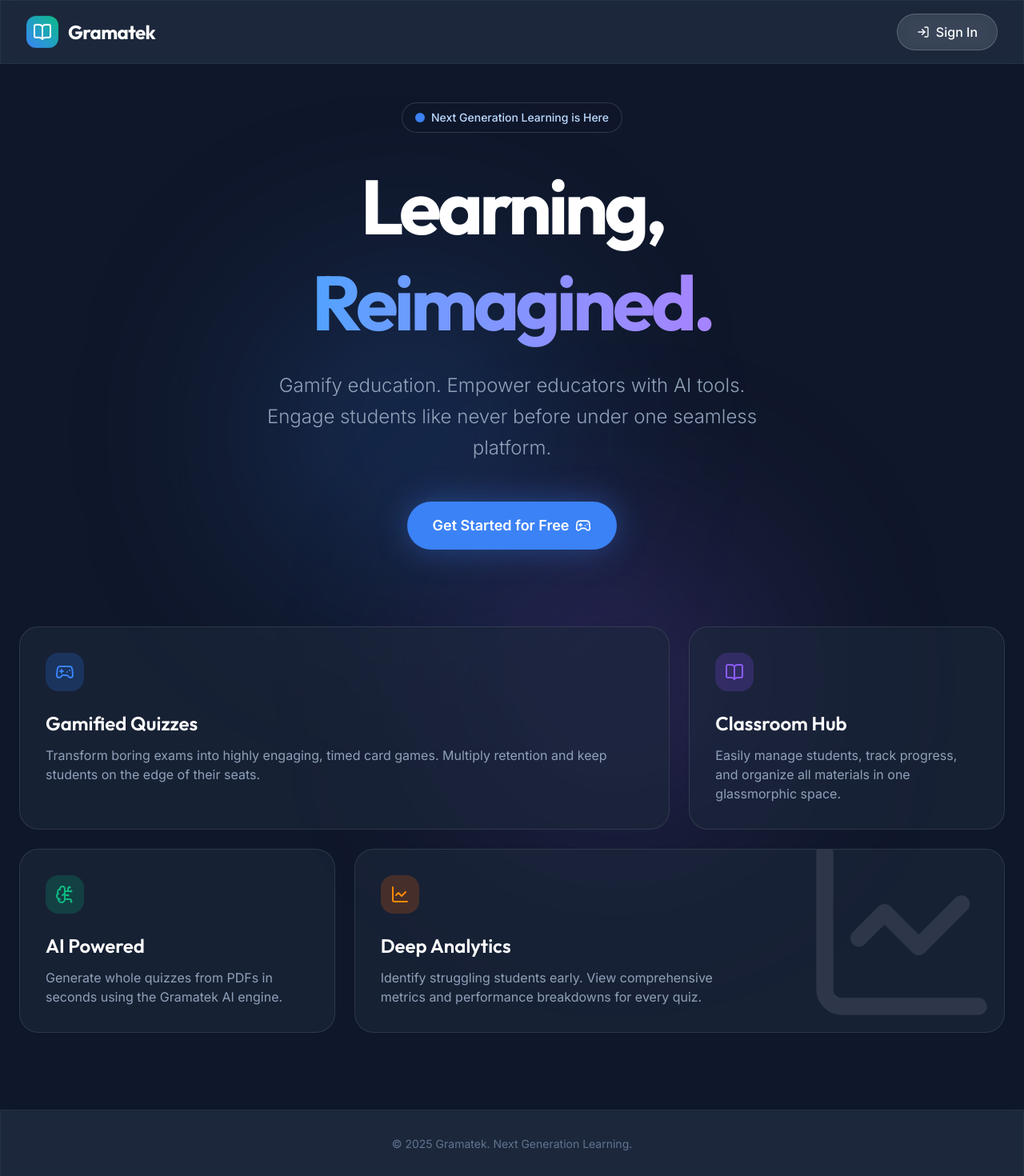
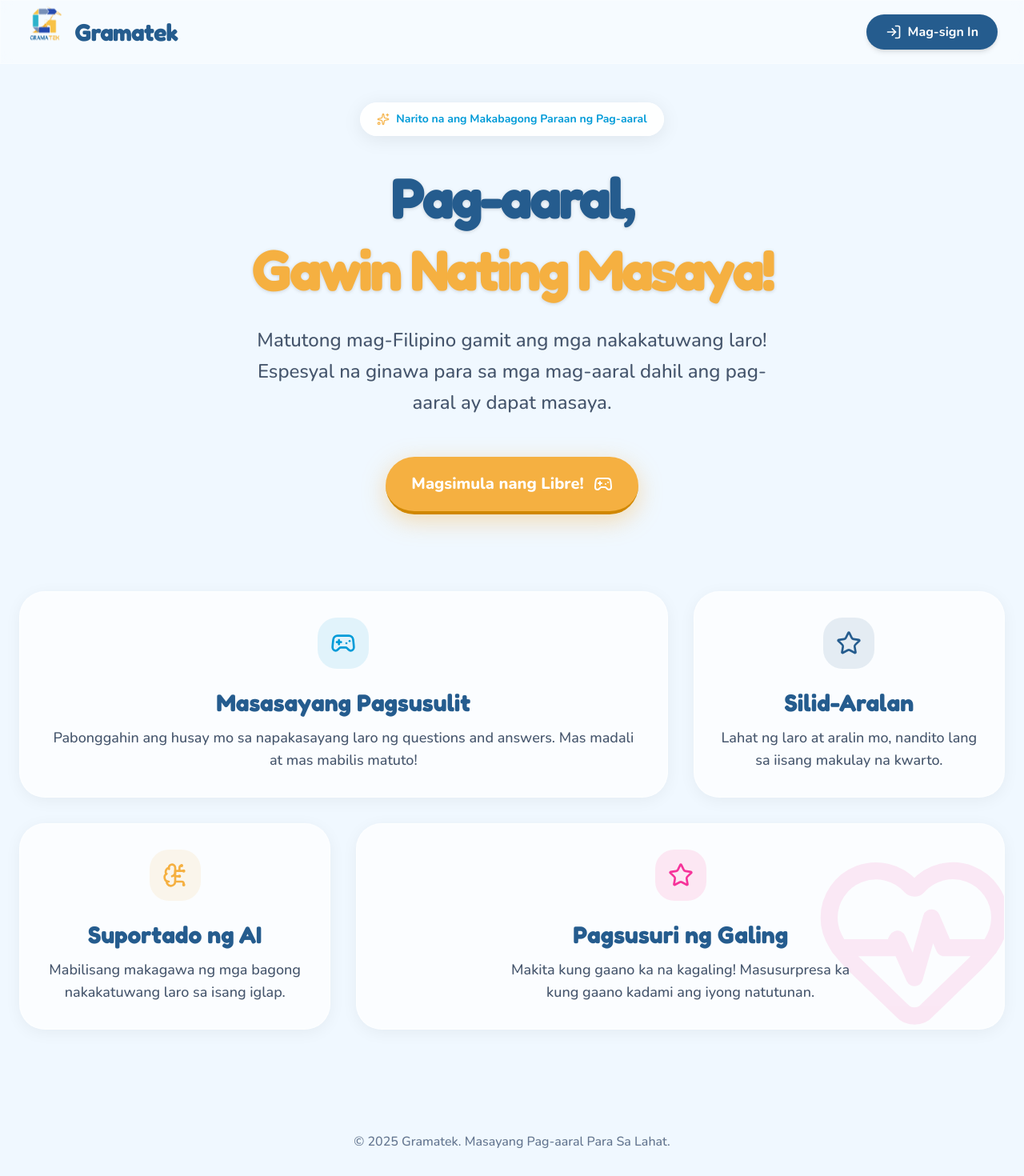
Before and after one commit to JunFue/Gramatek, a Next.js app: page / in a window 1280 px wide. Shown: the top 1470 px of the page at 80% size. Built offline with nearby package versions, Linux system fonts and the light colour scheme.

Commit message:
feat: implement landing page, global styles, and middleware proxy for route protection

```diff
--- a/src/app/globals.css
+++ b/src/app/globals.css
@@ -1,30 +1,30 @@
 @import "tailwindcss";
 
 @theme {
-  --font-sans: var(--font-inter);
-  --font-heading: var(--font-outfit);
+  --font-sans: var(--font-nunito);
+  --font-heading: var(--font-fredoka);
 
-  --color-brand-primary: #3b82f6; /* Electric blue */
-  --color-brand-secondary: #8b5cf6; /* Violet */
-  --color-brand-accent: #10b981; /* Emerald */
+  --color-brand-primary: #255C8E; /* Logo Dark Blue */
+  --color-brand-secondary: #009BD8; /* Logo Light Blue */
+  --color-brand-accent: #F5B041; /* Logo Yellow */
 
-  --color-surface: #1e293b;
-  --color-surface-hover: #334155;
-  --color-background: #0f172a;
+  --color-surface: #ffffff;
+  --color-surface-hover: #f1f5f9;
+  --color-background: #F0F8FF; /* Alice Blue, very soft */
 }
 
 /* Base styles */
 @layer base {
   :root {
-    --background: #0f172a; /* Slate 900 */
-    --foreground: #f8fafc; /* Slate 50 */
+    --background: #F4F9FF; /* Soft sky blue background */
+    --foreground: #1e293b; /* Dark slate for high contrast */
   }
 
   body {
     background-color: var(--background);
     color: var(--foreground);
-    background-image: radial-gradient(circle at 15% 50%, rgba(59, 130, 246, 0.15) 0%, transparent 50%),
-                      radial-gradient(circle at 85% 30%, rgba(139, 92, 246, 0.15) 0%, transparent 50%);
+    background-image: radial-gradient(circle at 10% 20%, rgba(0, 155, 216, 0.1) 0%, transparent 40%),
+                      radial-gradient(circle at 90% 80%, rgba(245, 176, 65, 0.1) 0%, transparent 40%);
     background-attachment: fixed;
   }
 }
@@ -32,25 +32,25 @@
 /* Custom utilities */
 @layer utilities {
   .glass {
-    @apply bg-slate-800/60 backdrop-blur-md border border-white/10;
+    @apply bg-white/70 backdrop-blur-md border border-white/60 shadow-[0_4px_20px_rgba(0,0,0,0.05)];
   }
 
   .glass-strong {
-    @apply bg-slate-900/80 backdrop-blur-xl border border-white/15;
+    @apply bg-white/90 backdrop-blur-xl border border-white shadow-[0_4px_25px_rgba(0,0,0,0.08)];
   }
 
   .glass-subtle {
-    @apply bg-slate-700/40 backdrop-blur-sm border border-white/5;
+    @apply bg-white/40 backdrop-blur-sm border border-white/30;
   }
 
   /* Shared card hover effect */
   .card-hover {
-    @apply transition-all duration-300 hover:-translate-y-1 hover:shadow-[0_8px_30px_rgb(0,0,0,0.4)] hover:border-white/20;
+    @apply transition-all duration-300 hover:-translate-y-2 hover:shadow-[0_15px_35px_rgba(37,92,142,0.1)] hover:border-brand-secondary/30;
   }
 
   /* Text gradient utility */
   .text-gradient {
-    @apply bg-clip-text text-transparent bg-gradient-to-r from-blue-400 to-violet-400;
+    @apply bg-clip-text text-transparent bg-gradient-to-r from-brand-primary to-brand-secondary;
   }
 }
 
@@ -58,7 +58,7 @@
 @layer utilities {
   @keyframes float {
     0% { transform: translateY(0px); }
-    50% { transform: translateY(-10px); }
+    50% { transform: translateY(-8px); }
     100% { transform: translateY(0px); }
   }
 
@@ -73,14 +73,14 @@
   }
 
   .animate-float {
-    animation: float 6s ease-in-out infinite;
+    animation: float 4s ease-in-out infinite;
   }
 
   .animate-fade-in {
-    animation: fadeIn 0.5s ease-out forwards;
+    animation: fadeIn 0.4s ease-out forwards;
   }
 
   .animate-slide-up {
-    animation: slideUp 0.6s ease-out forwards;
+    animation: slideUp 0.5s ease-out forwards;
   }
 }
--- a/src/app/layout.tsx
+++ b/src/app/layout.tsx
@@ -1,20 +1,23 @@
 import type { Metadata } from "next";
-import { Inter, Outfit } from "next/font/google";
+import { Nunito, Fredoka } from "next/font/google";
 import "./globals.css";
 
-const inter = Inter({
-  variable: "--font-inter",
+const nunito = Nunito({
+  variable: "--font-nunito",
   subsets: ["latin"],
 });
 
-const outfit = Outfit({
-  variable: "--font-outfit",
+const fredoka = Fredoka({
+  variable: "--font-fredoka",
   subsets: ["latin"],
 });
 
 export const metadata: Metadata = {
-  title: "Gramatek | Learning, Reimagined.",
-  description: "A gamified educational platform where educators create classrooms and interactive quizzes, and students learn to succeed.",
+  title: "Gramatek | Matuto Habang Naglalaro!",
+  description: "Isang masayang platform kung saan natututo ang mga mag-aaral ng Filipino sa pamamagitan ng mga laro.",
+  icons: {
+    icon: '/logo.png',
+  },
 };
 
 export default function RootLayout({
@@ -23,8 +26,8 @@
   children: React.ReactNode;
 }>) {
   return (
-    <html lang="en" className={`${inter.variable} ${outfit.variable} h-full antialiased`} suppressHydrationWarning>
-      <body className="min-h-full flex flex-col font-sans">
+    <html lang="en" className={`${nunito.variable} ${fredoka.variable} h-full antialiased`} suppressHydrationWarning>
+      <body className="min-h-full flex flex-col font-sans" suppressHydrationWarning>
         {children}
       </body>
     </html>
--- a/src/app/page.tsx
+++ b/src/app/page.tsx
@@ -1,5 +1,5 @@
 import { signInWithGoogle } from './auth/actions'
-import { BookOpen, Gamepad2, BrainCircuit, LineChart, LogIn } from 'lucide-react'
+import { Sparkles, Gamepad2, BrainCircuit, Star, LogIn, HeartPulse } from 'lucide-react'
 import Image from 'next/image'
 
 export default function LandingPage() {
@@ -8,16 +8,22 @@
       {/* Navigation */}
       <nav className="w-full h-20 glass-subtle flex items-center justify-between px-8 absolute top-0 z-50">
         <div className="flex items-center gap-3">
-          <div className="w-10 h-10 rounded-xl bg-gradient-to-tr from-brand-primary to-brand-accent flex items-center justify-center animate-float">
-            <BookOpen className="text-white w-6 h-6" />
+          <div className="w-12 h-12 flex items-center justify-center animate-bounce">
+            <Image
+              src="/logo.png"
+              alt="Gramatek Logo"
+              width={48}
+              height={48}
+              className="object-contain"
+            />
           </div>
-          <span className="text-2xl font-heading font-bold text-white tracking-tight">Gramatek</span>
+          <span className="text-3xl font-heading font-extrabold text-brand-primary tracking-tight">Gramatek</span>
         </div>
 
         <form action={signInWithGoogle}>
-          <button type="submit" className="flex items-center gap-2 px-6 py-2.5 rounded-full bg-white/10 hover:bg-white/20 text-white font-medium transition-all backdrop-blur-md border border-white/20">
-            <LogIn className="w-4 h-4" />
-            Sign In
+          <button type="submit" className="flex items-center gap-2 px-6 py-2.5 rounded-full bg-brand-primary text-white font-bold transition-all shadow-md hover:bg-brand-secondary hover:scale-105">
+            <LogIn className="w-5 h-5" />
+            Mag-sign In
           </button>
         </form>
       </nav>
@@ -25,76 +31,68 @@
       {/* Hero Section */}
       <main className="flex-1 w-full max-w-7xl mx-auto px-6 pt-32 pb-24 flex flex-col items-center justify-center text-center relative z-10">
 
-        {/* Background glow effects */}
-        <div className="absolute top-1/4 left-1/4 w-96 h-96 bg-brand-primary/20 rounded-full blur-[120px] pointer-events-none" />
-        <div className="absolute bottom-1/4 right-1/4 w-96 h-96 bg-brand-secondary/20 rounded-full blur-[120px] pointer-events-none" />
-
         <div className="animate-slide-up">
-          <div className="inline-flex items-center gap-2 px-4 py-2 rounded-full glass-strong mb-8 text-sm font-medium text-blue-200">
-            <span className="relative flex h-3 w-3">
-              <span className="animate-ping absolute inline-flex h-full w-full rounded-full bg-brand-primary opacity-75"></span>
-              <span className="relative inline-flex rounded-full h-3 w-3 bg-brand-primary"></span>
-            </span>
-            Next Generation Learning is Here
+          <div className="inline-flex items-center gap-2 px-5 py-2.5 rounded-full glass-strong mb-8 text-sm font-bold text-brand-secondary border-2 border-brand-secondary/20 shadow-sm">
+            <Sparkles className="w-4 h-4 text-brand-accent animate-pulse" />
+            Narito na ang Makabagong Paraan ng Pag-aaral
           </div>
 
-          <h1 className="text-6xl md:text-8xl font-heading font-bold text-white leading-tight tracking-tighter mb-6">
-            Learning, <br/>
-            <span className="text-gradient">Reimagined.</span>
+          <h1 className="text-6xl md:text-7xl font-heading font-extrabold text-brand-primary leading-tight tracking-tighter mb-6 drop-shadow-sm">
+            Pag-aaral,<br/>
+            <span className="text-brand-accent">Gawin Nating Masaya!</span>
           </h1>
 
-          <p className="text-xl md:text-2xl text-slate-400 max-w-2xl mx-auto mb-12 font-sans font-light leading-relaxed">
-            Gamify education. Empower educators with AI tools. Engage students like never before under one seamless platform.
+          <p className="text-xl md:text-2xl text-slate-600 max-w-2xl mx-auto mb-12 font-sans font-medium leading-relaxed">
+            Matutong mag-Filipino gamit ang mga nakakatuwang laro! Espesyal na ginawa para sa mga mag-aaral dahil ang pag-aaral ay dapat masaya.
           </p>
 
           <form action={signInWithGoogle}>
-            <button type="submit" className="group relative px-8 py-4 bg-brand-primary hover:bg-blue-500 rounded-full text-white font-semibold text-lg transition-all shadow-[0_0_40px_rgba(59,130,246,0.4)] hover:shadow-[0_0_60px_rgba(59,130,246,0.6)] hover:-translate-y-1 overflow-hidden">
-              <span className="relative z-10 flex items-center gap-2">
-                Get Started for Free
-                <Gamepad2 className="w-5 h-5 group-hover:rotate-12 transition-transform" />
+            <button type="submit" className="group relative px-8 py-5 bg-brand-accent hover:bg-yellow-400 rounded-full text-white font-extrabold text-xl transition-all shadow-[0_8px_30px_rgba(245,176,65,0.4)] hover:shadow-[0_12px_40px_rgba(245,176,65,0.6)] hover:-translate-y-2 overflow-hidden border-b-4 border-yellow-600 active:border-b-0 active:translate-y-1">
+              <span className="relative z-10 flex items-center gap-3">
+                Magsimula nang Libre!
+                <Gamepad2 className="w-6 h-6 group-hover:rotate-12 transition-transform" />
               </span>
-              <div className="absolute inset-0 bg-gradient-to-r from-transparent via-white/20 to-transparent -translate-x-full group-hover:translate-x-full duration-1000 transition-transform" />
             </button>
           </form>
         </div>
 
         {/* Bento Grid Features */}
-        <div className="grid grid-cols-1 md:grid-cols-3 gap-6 w-full mt-24 animate-slide-up" style={{ animationDelay: '0.2s' }}>
+        <div className="grid grid-cols-1 md:grid-cols-3 gap-8 w-full mt-24 animate-slide-up" style={{ animationDelay: '0.2s' }}>
 
-          <div className="glass card-hover rounded-3xl p-8 flex flex-col items-start text-left md:col-span-2">
-            <div className="w-12 h-12 rounded-2xl bg-blue-500/20 flex items-center justify-center mb-6">
-              <Gamepad2 className="w-6 h-6 text-brand-primary" />
+          <div className="glass card-hover rounded-[2rem] p-8 flex flex-col items-center text-center md:col-span-2 border-b-8 border-brand-secondary/20">
+            <div className="w-16 h-16 rounded-3xl bg-brand-secondary/10 flex items-center justify-center mb-6">
+              <Gamepad2 className="w-8 h-8 text-brand-secondary" />
             </div>
-            <h3 className="text-2xl font-heading font-semibold text-white mb-3">Gamified Quizzes</h3>
-            <p className="text-slate-400">Transform boring exams into highly engaging, timed card games. Multiply retention and keep students on the edge of their seats.</p>
+            <h3 className="text-3xl font-heading font-bold text-brand-primary mb-3">Masasayang Pagsusulit</h3>
+            <p className="text-slate-600 font-medium text-lg">Pabonggahin ang husay mo sa napakasayang laro ng questions and answers. Mas madali at mas mabilis matuto!</p>
           </div>
 
-          <div className="glass card-hover rounded-3xl p-8 flex flex-col items-start text-left">
-            <div className="w-12 h-12 rounded-2xl bg-violet-500/20 flex items-center justify-center mb-6">
-              <BookOpen className="w-6 h-6 text-brand-secondary" />
+          <div className="glass card-hover rounded-[2rem] p-8 flex flex-col items-center text-center border-b-8 border-brand-primary/20">
+            <div className="w-16 h-16 rounded-3xl bg-brand-primary/10 flex items-center justify-center mb-6">
+              <Star className="w-8 h-8 text-brand-primary" />
             </div>
-            <h3 className="text-2xl font-heading font-semibold text-white mb-3">Classroom Hub</h3>
-            <p className="text-slate-400">Easily manage students, track progress, and organize all materials in one glassmorphic space.</p>
+            <h3 className="text-3xl font-heading font-bold text-brand-primary mb-3">Silid-Aralan</h3>
+            <p className="text-slate-600 font-medium text-lg">Lahat ng laro at aralin mo, nandito lang sa iisang makulay na kwarto.</p>
           </div>
 
-          <div className="glass card-hover rounded-3xl p-8 flex flex-col items-start text-left">
-            <div className="w-12 h-12 rounded-2xl bg-emerald-500/20 flex items-center justify-center mb-6">
-              <BrainCircuit className="w-6 h-6 text-brand-accent" />
+          <div className="glass card-hover rounded-[2rem] p-8 flex flex-col items-center text-center border-b-8 border-brand-accent/20">
+            <div className="w-16 h-16 rounded-3xl bg-brand-accent/10 flex items-center justify-center mb-6">
+              <BrainCircuit className="w-8 h-8 text-brand-accent" />
             </div>
-            <h3 className="text-2xl font-heading font-semibold text-white mb-3">AI Powered</h3>
-            <p className="text-slate-400">Generate whole quizzes from PDFs in seconds using the Gramatek AI engine.</p>
+            <h3 className="text-3xl font-heading font-bold text-brand-primary mb-3">Suportado ng AI</h3>
+            <p className="text-slate-600 font-medium text-lg">Mabilisang makagawa ng mga bagong nakakatuwang laro sa isang iglap.</p>
           </div>
 
-          <div className="glass card-hover rounded-3xl p-8 flex flex-col items-start text-left md:col-span-2 relative overflow-hidden">
-             <div className="absolute right-0 bottom-0 opacity-10">
-               <LineChart className="w-64 h-64" />
+          <div className="glass card-hover rounded-[2rem] p-8 flex flex-col items-center text-center md:col-span-2 relative overflow-hidden border-b-8 border-pink-400/20">
+             <div className="absolute -right-4 -bottom-4 opacity-10">
+               <HeartPulse className="w-64 h-64 text-pink-500" />
              </div>
-             <div className="relative z-10 w-full h-full">
-              <div className="w-12 h-12 rounded-2xl bg-orange-500/20 flex items-center justify-center mb-6">
-                <LineChart className="w-6 h-6 text-orange-400" />
+             <div className="relative z-10 w-full h-full flex flex-col items-center">
+              <div className="w-16 h-16 rounded-3xl bg-pink-100 flex items-center justify-center mb-6">
+                <Star className="w-8 h-8 text-pink-500" />
               </div>
-              <h3 className="text-2xl font-heading font-semibold text-white mb-3">Deep Analytics</h3>
-              <p className="text-slate-400 max-w-md">Identify struggling students early. View comprehensive metrics and performance breakdowns for every quiz.</p>
+              <h3 className="text-3xl font-heading font-bold text-brand-primary mb-3">Pagsusuri ng Galing</h3>
+              <p className="text-slate-600 font-medium text-lg max-w-md">Makita kung gaano ka na kagaling! Masusurpresa ka kung gaano kadami ang iyong natutunan.</p>
              </div>
           </div>
 
@@ -102,8 +100,8 @@
       </main>
 
       {/* Footer */}
-      <footer className="w-full glass-subtle py-8 text-center text-slate-500 text-sm mt-auto z-50 relative">
-        <p>© 2025 Gramatek. Next Generation Learning.</p>
+      <footer className="w-full py-8 text-center text-slate-500 font-medium mt-auto z-50 relative">
+        <p>© 2025 Gramatek. Masayang Pag-aaral Para Sa Lahat.</p>
       </footer>
     </div>
   )
--- a/src/middleware.ts
+++ b/src/proxy.ts
@@ -1,7 +1,7 @@
 import { NextResponse, type NextRequest } from 'next/server'
 import { updateSession } from '@/lib/supabase/middleware'
 
-export async function middleware(request: NextRequest) {
+export async function proxy(request: NextRequest) {
   const { supabaseResponse, user, supabase } = await updateSession(request)
 
   const isProtectedPath =
```
Also changed, not shown: public/logo.png (added).
